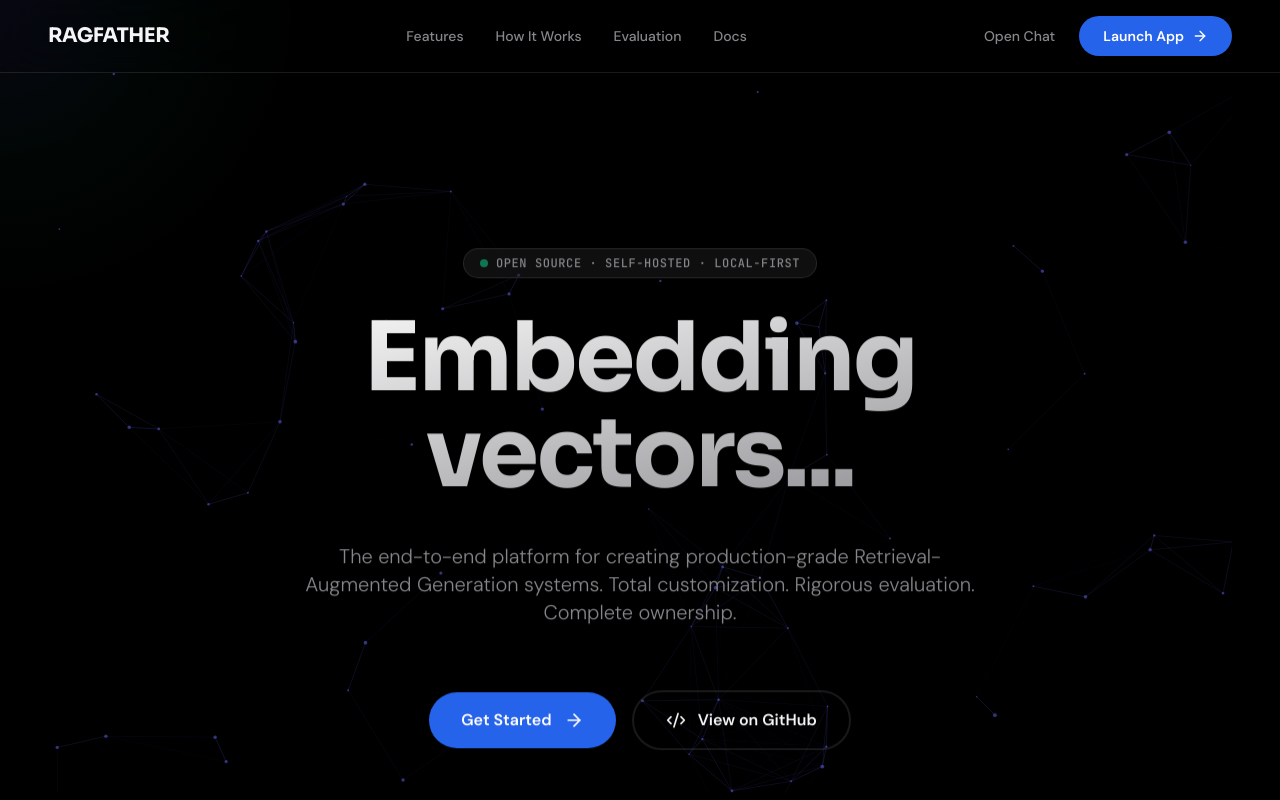
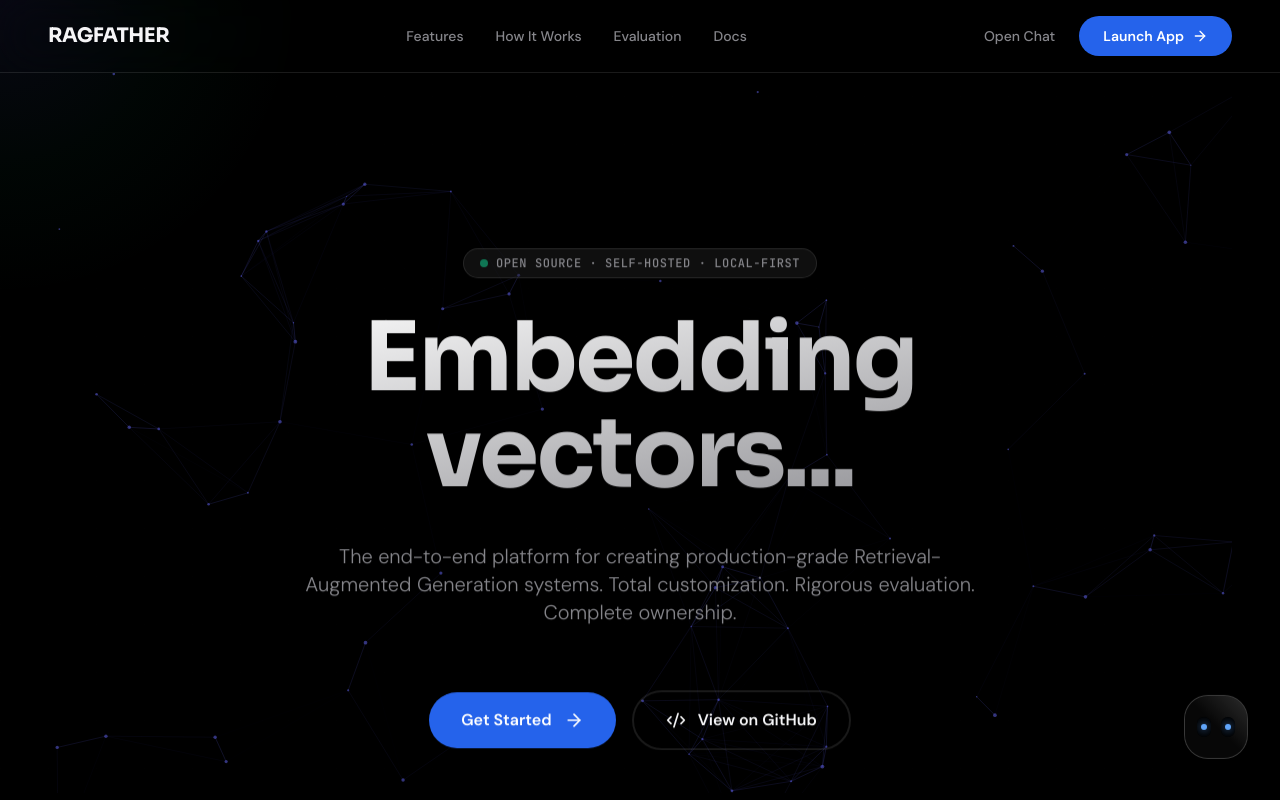
Before and after one commit to virtualvasu/rag-father, a React (Vite) app in the folder frontend/: page / in a window 1280 px wide. Shown: the top 800 px of the page. Built offline with nearby package versions, Linux system fonts and the light colour scheme.

Commit message:
add: cute bot on landing page

```diff
--- /dev/null
+++ b/frontend/src/components/landing/GlobalCompanion.jsx
@@ -0,0 +1,137 @@
+import React, { useEffect, useState, useRef } from 'react';
+import { motion, useScroll, useVelocity, useSpring, useTransform, AnimatePresence } from 'framer-motion';
+
+export default function GlobalCompanion() {
+  const [mousePosition, setMousePosition] = useState({ x: 0, y: 0 });
+  const [isHovered, setIsHovered] = useState(false);
+  const [isClicked, setIsClicked] = useState(false);
+
+  const { scrollY } = useScroll();
+  const scrollVelocity = useVelocity(scrollY);
+  const smoothVelocity = useSpring(scrollVelocity, {
+    damping: 50,
+    stiffness: 400
+  });
+
+  // Responsive squish based on scroll velocity
+  const velocityY = useTransform(smoothVelocity, [-1000, 0, 1000], [-10, 0, 10]);
+  const stretchY = useTransform(smoothVelocity, [-1000, 0, 1000], [1.15, 1, 1.15]);
+  const squishX = useTransform(smoothVelocity, [-1000, 0, 1000], [0.85, 1, 0.85]);
+  const rotation = useTransform(smoothVelocity, [-1000, 0, 1000], [-15, 0, 15]);
+
+  useEffect(() => {
+    const handleMouseMove = (e) => {
+      // Calculate mouse position relative to center of screen for eye tracking
+      const x = (e.clientX / window.innerWidth - 0.5) * 2; // -1 to 1
+      const y = (e.clientY / window.innerHeight - 0.5) * 2; // -1 to 1
+      setMousePosition({ x, y });
+    };
+
+    window.addEventListener('mousemove', handleMouseMove);
+    return () => window.removeEventListener('mousemove', handleMouseMove);
+  }, []);
+
+  const handleClick = () => {
+    setIsClicked(true);
+    setTimeout(() => setIsClicked(false), 1000);
+  };
+
+  return (
+    <motion.div
+      className="fixed bottom-8 right-8 z-[100] cursor-grab active:cursor-grabbing"
+      drag
+      dragConstraints={{ top: -600, bottom: 0, left: -1000, right: 0 }}
+      dragElastic={0.2}
+      whileTap={{ scale: 0.9 }}
+      onClick={handleClick}
+      onHoverStart={() => setIsHovered(true)}
+      onHoverEnd={() => setIsHovered(false)}
+    >
+      {/* Idle floating animation wrapper */}
+      <motion.div
+        animate={isClicked ? { rotate: 360, y: -20 } : { y: [0, -12, 0] }}
+        transition={
+          isClicked
+            ? { duration: 0.5, type: "spring" }
+            : { repeat: Infinity, duration: 4, ease: "easeInOut" }
+        }
+        className="relative"
+      >
+        {/* Main Body */}
+        <motion.div
+          style={{ scaleX: squishX, scaleY: stretchY, rotate: rotation }}
+          className="w-16 h-16 rounded-[24px] bg-surface-highest border border-border shadow-[0_0_30px_rgba(0,0,0,0.8)] flex items-center justify-center overflow-hidden relative backdrop-blur-xl"
+        >
+          {/* Inner glass texture */}
+          <div className="absolute inset-0 bg-gradient-to-tr from-black via-surface-dark to-surface-highest opacity-80" />
+          <div className="absolute inset-0 bg-primary/10" />
+
+          {/* Face Container - moves with scroll and mouse */}
+          <motion.div
+            style={{ y: velocityY }}
+            animate={{
+              x: mousePosition.x * 8,
+              y: mousePosition.y * 8,
+            }}
+            transition={{ type: "spring", stiffness: 200, damping: 20, mass: 0.5 }}
+            className="flex gap-2.5 relative z-10"
+          >
+            {/* Left Eye */}
+            <div className="w-3.5 h-5 bg-black rounded-full overflow-hidden flex items-center justify-center relative shadow-inner">
+               <motion.div
+                 animate={{ scaleY: isHovered ? 0.1 : 1 }}
+                 className="w-full h-full bg-primary/20 absolute inset-0 origin-bottom"
+               />
+               <motion.div
+                 animate={{
+                   x: mousePosition.x * 2.5,
+                   y: mousePosition.y * 2.5,
+                 }}
+                 className="w-1.5 h-1.5 bg-primary-light rounded-full shadow-[0_0_10px_var(--color-primary-light)]"
+               />
+            </div>
+            {/* Right Eye */}
+            <div className="w-3.5 h-5 bg-black rounded-full overflow-hidden flex items-center justify-center relative shadow-inner">
+               <motion.div
+                 animate={{ scaleY: isHovered ? 0.1 : 1 }}
+                 className="w-full h-full bg-primary/20 absolute inset-0 origin-bottom"
+               />
+               <motion.div
+                 animate={{
+                   x: mousePosition.x * 2.5,
+                   y: mousePosition.y * 2.5,
+                 }}
+                 className="w-1.5 h-1.5 bg-primary-light rounded-full shadow-[0_0_10px_var(--color-primary-light)]"
+               />
+            </div>
+          </motion.div>
+        </motion.div>
+
+        {/* Interactive Tooltip */}
+        <AnimatePresence>
+          {isHovered && !isClicked && (
+            <motion.div
+              initial={{ opacity: 0, y: 10, scale: 0.8, rotate: -5 }}
+              animate={{ opacity: 1, y: 0, scale: 1, rotate: 0 }}
+              exit={{ opacity: 0, y: 10, scale: 0.8, rotate: -5 }}
+              className="absolute bottom-20 right-0 w-48 glass-panel rounded-xl p-3 shadow-2xl origin-bottom-right pointer-events-none"
+            >
+              <p className="font-sans text-xs text-text-primary m-0 font-medium">I monitor the RAG pipeline. Give me a spin!</p>
+              <div className="absolute -bottom-1.5 right-6 w-3 h-3 bg-surface-high border-b border-r border-border transform rotate-45" />
+            </motion.div>
+          )}
+          {isClicked && (
+            <motion.div
+              initial={{ opacity: 0, y: 10, scale: 0.8 }}
+              animate={{ opacity: 1, y: 0, scale: 1 }}
+              exit={{ opacity: 0, y: 10, scale: 0.8 }}
+              className="absolute bottom-20 right-0 glass-panel rounded-xl px-4 py-2 shadow-2xl pointer-events-none"
+            >
+              <p className="font-sans text-sm text-text-primary m-0 font-bold">WEEEEE! 🚀</p>
+            </motion.div>
+          )}
+        </AnimatePresence>
+      </motion.div>
+    </motion.div>
+  );
+}
--- a/frontend/src/pages/LandingPage.jsx
+++ b/frontend/src/pages/LandingPage.jsx
@@ -8,6 +8,7 @@ import {
 } from 'lucide-react';
 import ParticleBackground from '../components/landing/ParticleBackground';
 import JourneyLine from '../components/landing/JourneyLine';
+import GlobalCompanion from '../components/landing/GlobalCompanion';
 
 export default function LandingPage() {
   const [mousePosition, setMousePosition] = useState({ x: 0, y: 0 });
@@ -361,6 +362,8 @@ export default function LandingPage() {
           </div>
         </div>
       </footer>
+
+      <GlobalCompanion />
     </div>
   );
 }
```
